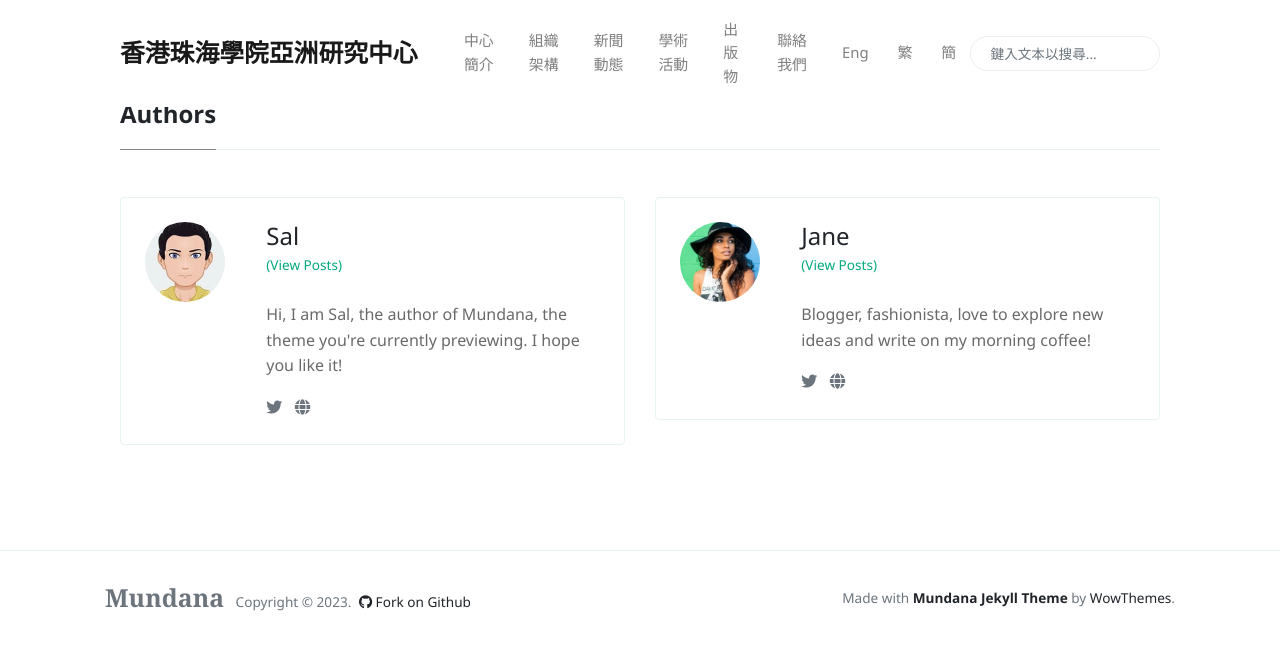
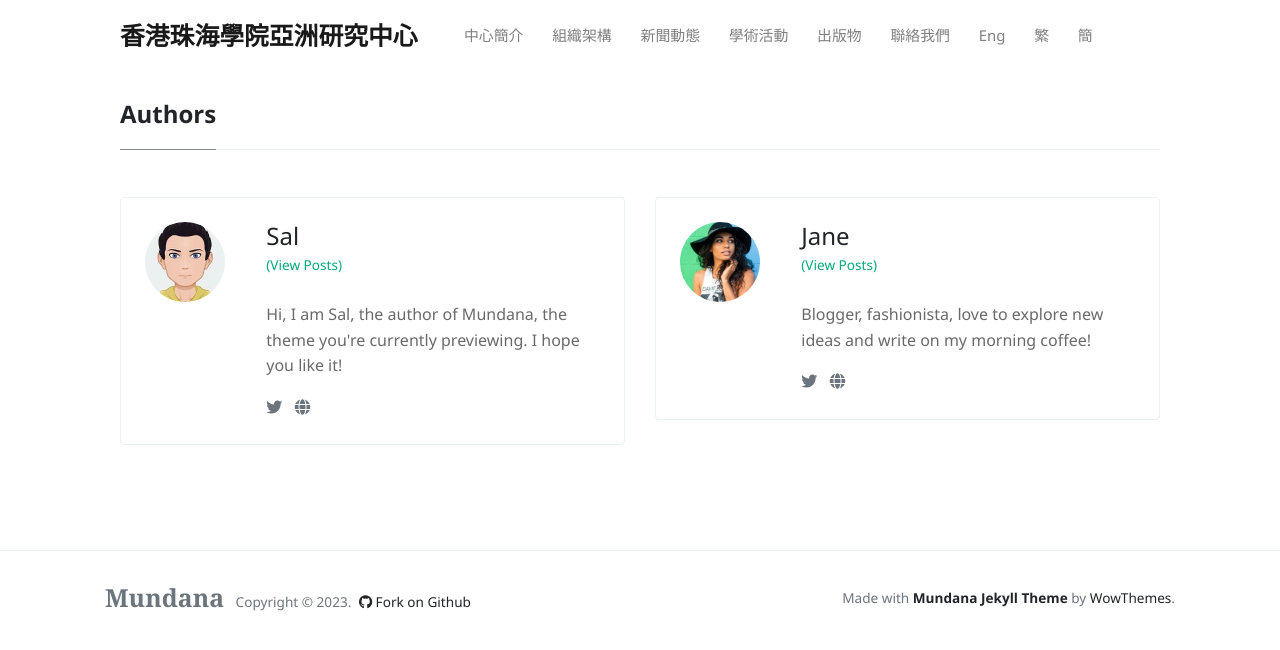
Before and after one commit to Asian-Studies/asian-studies.github.io, a Jekyll site: the page built from _pages/authors-list-hant.html, in a window 1280 px wide. Shown: the top 650 px of the page. Built offline with Jekyll 4.4.1, drawn with Linux system fonts in a browser that asks for light colours; nearby versions of some CDN libraries.

Commit message:
Update default-hant.html

```diff
--- a/_layouts/default-hant.html
+++ b/_layouts/default-hant.html
@@ -46,9 +46,9 @@
             <ul class="navbar-nav mr-auto d-flex align-items-center">
                {% include menu-header-hant.html %}
             </ul>
-            <ul class="navbar-nav ml-auto d-flex align-items-center">
-                {% include search-lunr-hant.html %}
-            </ul>
+            <!--<ul class="navbar-nav ml-auto d-flex align-items-center">-->
+                <!--{% include search-lunr-hant.html %}-->
+            <!--</ul>-->
         </div>
     </div>
     </nav>
```
